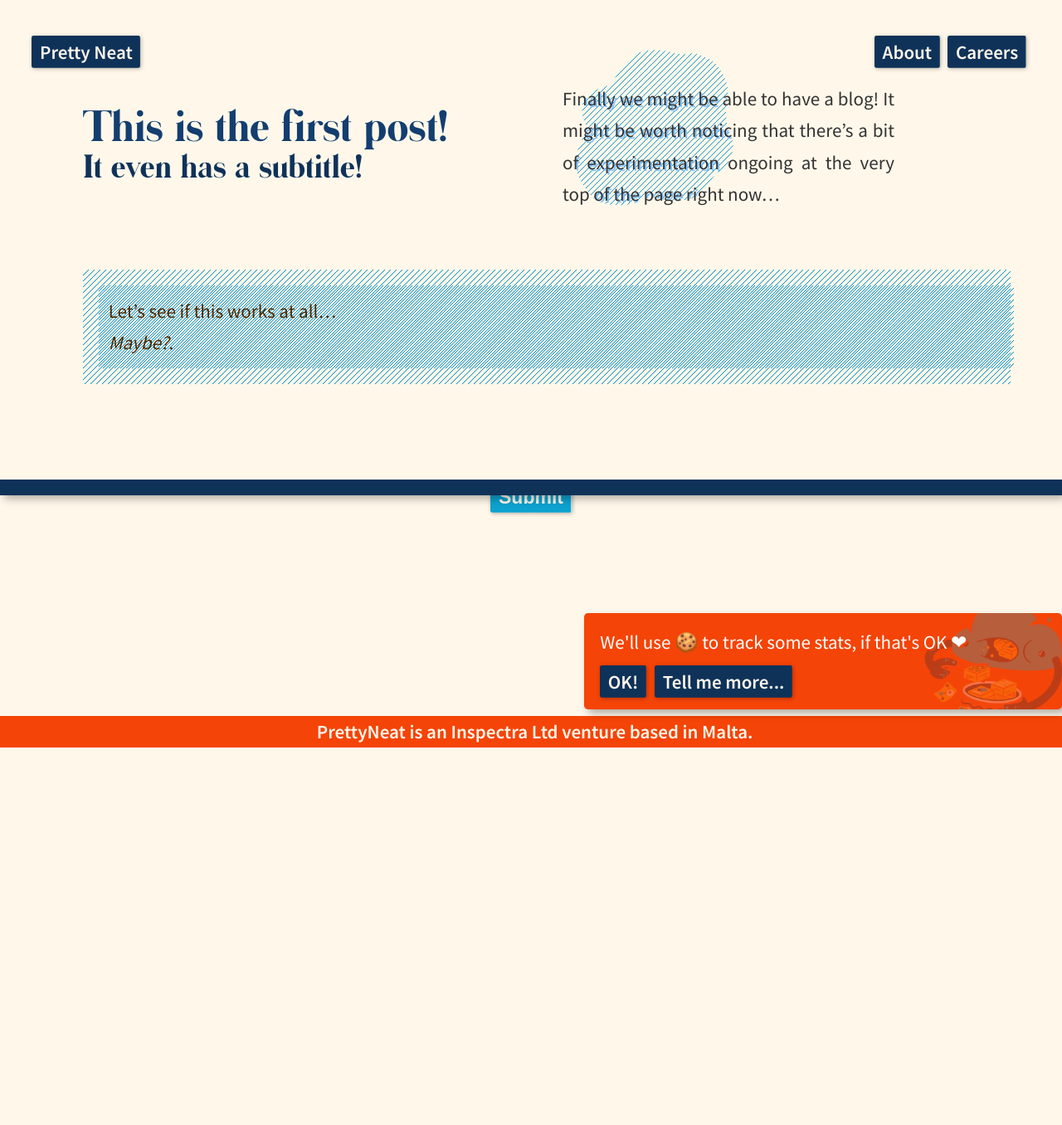
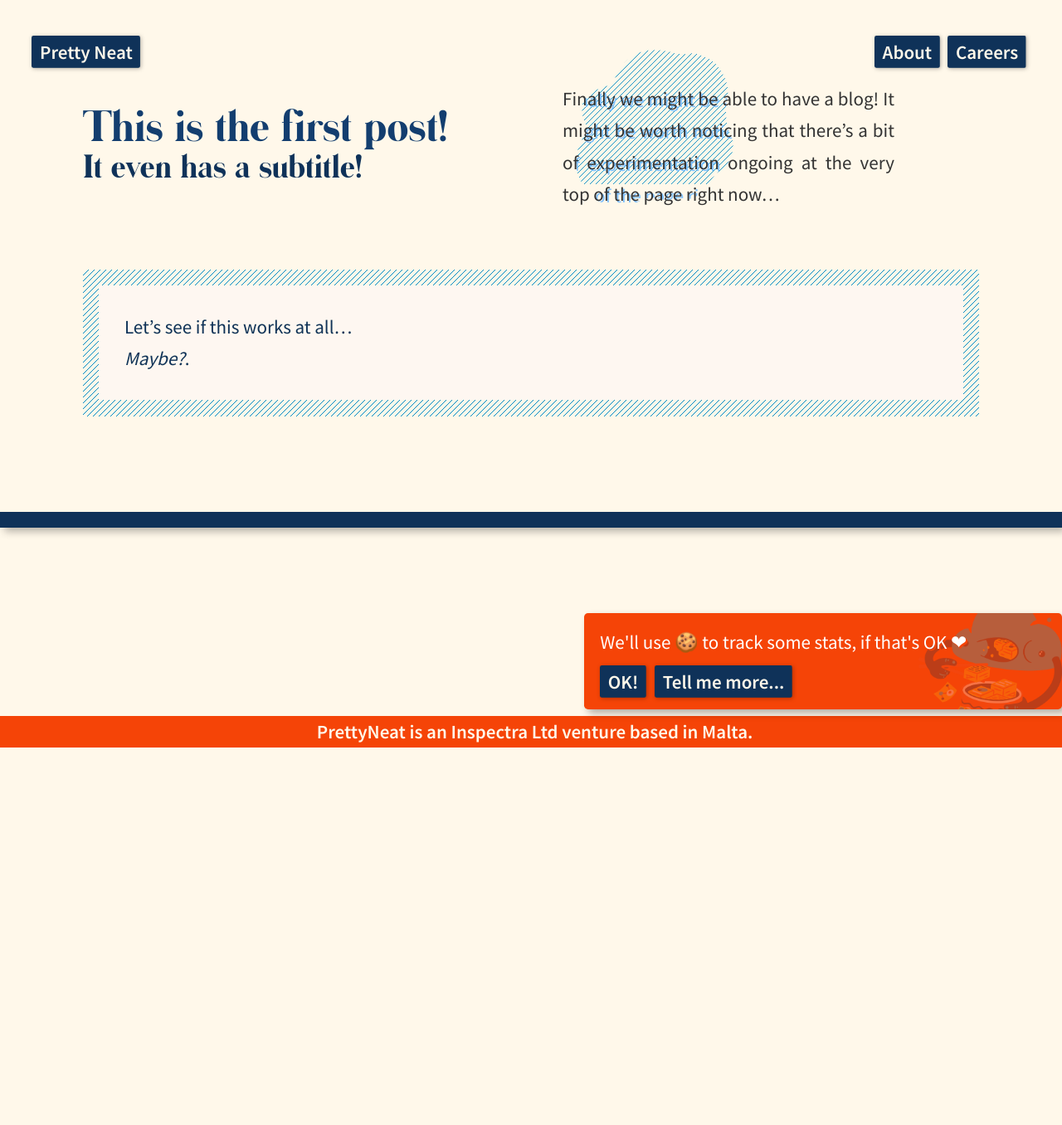
Before and after one commit to prettyneat-io/prettyneat.io, a Jekyll site: the page built from _posts/2020-03-11-first-post.md, in a window 1280 px wide. Shown: the whole page at 83% size. Built offline with Jekyll 4.4.1, drawn with Linux system fonts in a browser that asks for light colours; before the commit the page ends 1317 px from its top, so only the background shows below that.

Commit message:
no message

```diff
--- a/_includes/css/blog-post.css
+++ b/_includes/css/blog-post.css
@@ -1,5 +1,9 @@
 .blog-post{
+}
+
+.blog-post *{
     box-sizing: border-box;
+
 }
 
 .blog-post__top{
@@ -61,12 +65,13 @@
 .blog-post__readable{
     display: block;
     width: 100%;
-    padding: 0.6rem;
-    background: url('/assets/orange-twill.png');
-    filter: unset;
+    padding: 1.6rem;
+    background: #fff8ea;
+    filter: hue-rotate(180deg);
     background-repeat: repeat;
 }
 
 .blog-post__readable p{
     color: var(--dark-blue);
+    background-color: #fff8ea;
 }
```
